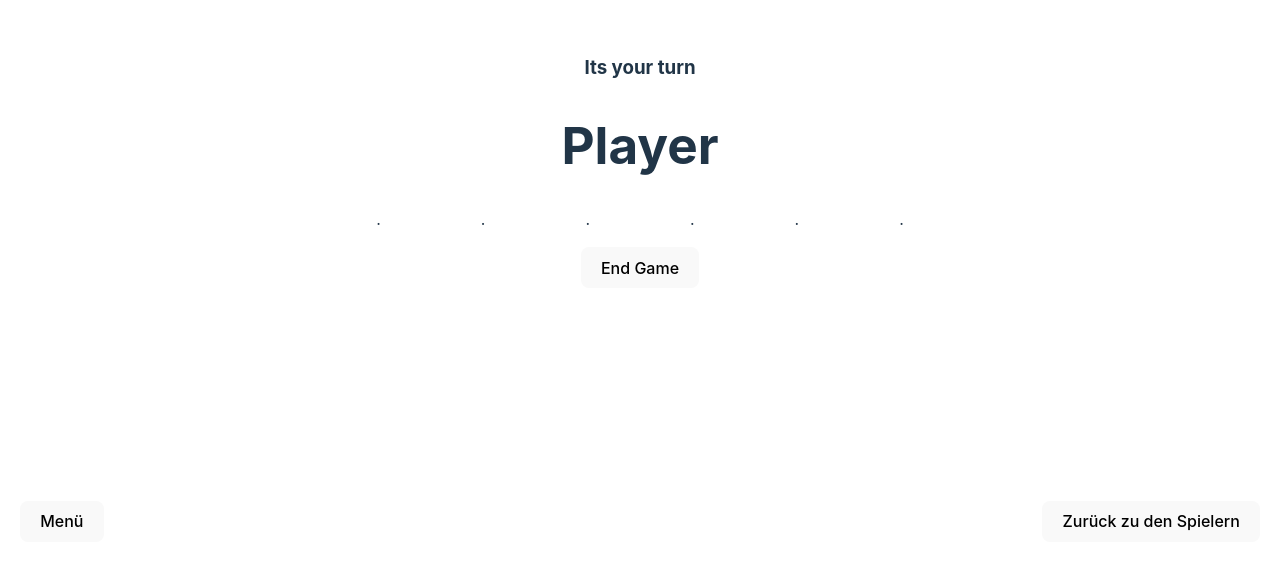
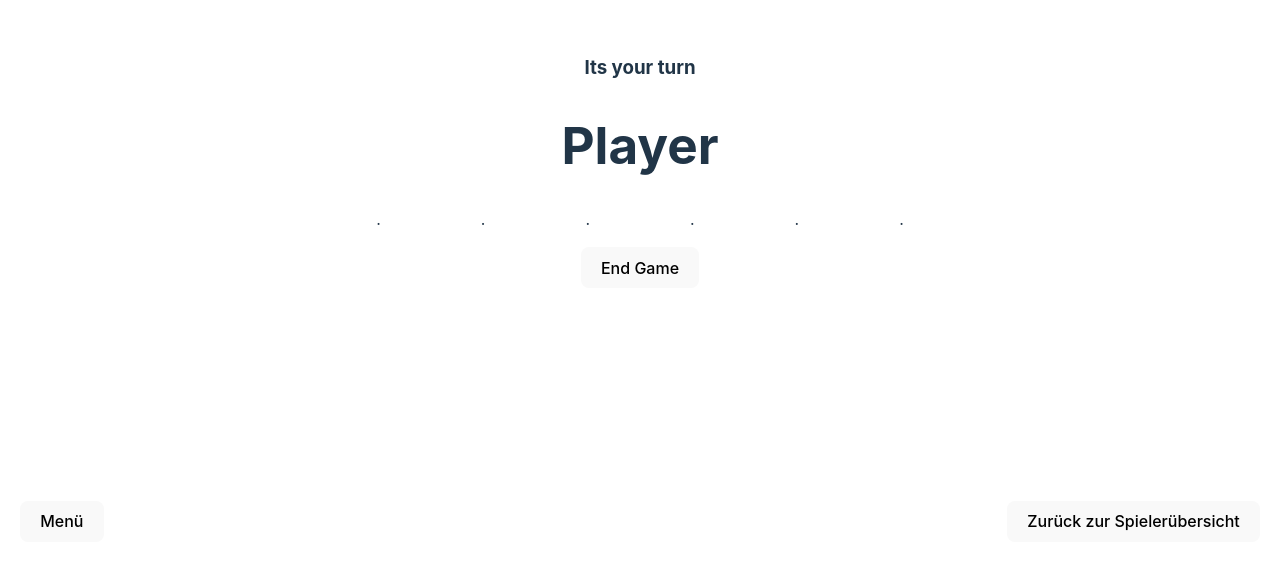
Before and after one commit to robbdouglas/drinking-game, a React (Vite) app: page /categories in a window 1280 px wide. Shown: the part 238-800 px from the top of the page. Built offline with nearby package versions, Linux system fonts and the light colour scheme.

Commit message:
change btn name "Zurück zur Spielerübersicht"

```diff
--- a/src/components/Categories.jsx
+++ b/src/components/Categories.jsx
@@ -35,7 +35,7 @@ function Categories() {
           className="back-to-home"
           onClick={handleBacktoPlayerSettingsButtonClick}
         >
-          Zurück zu den Spielern
+          Zurück zur Spielerübersicht
         </button>
 
         <button>End Game</button>
```
